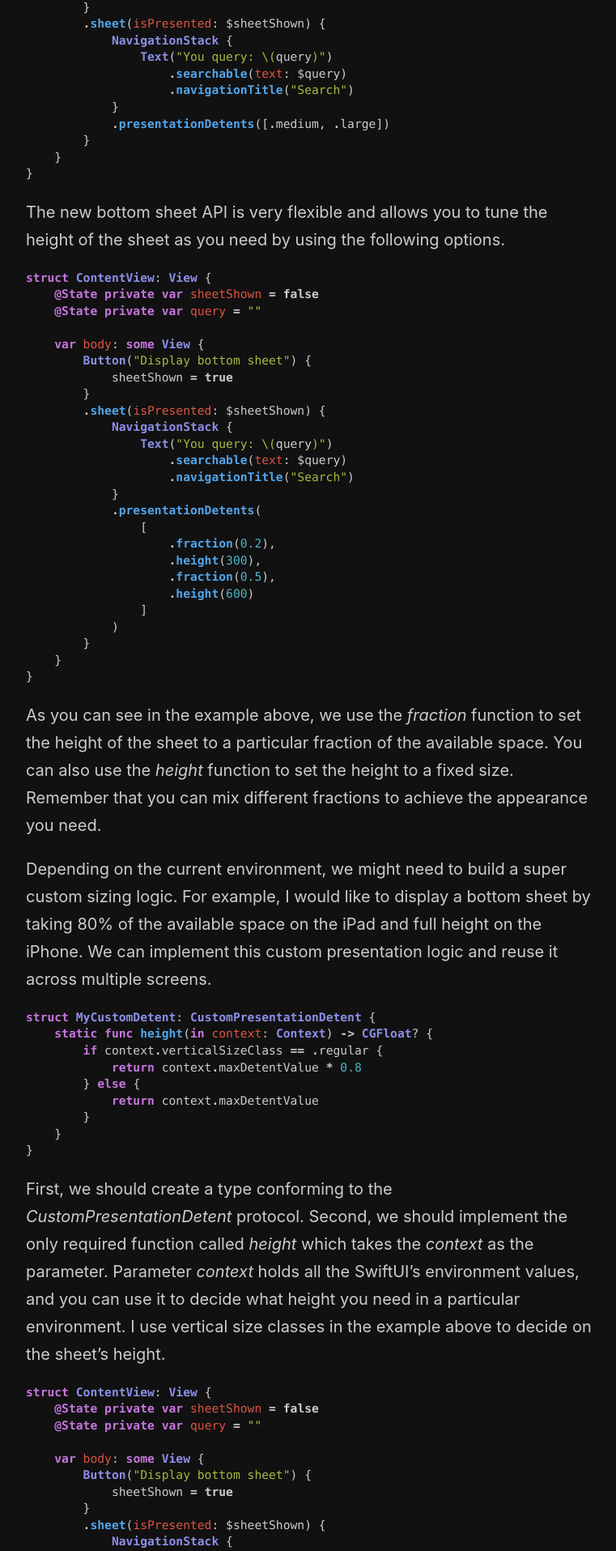
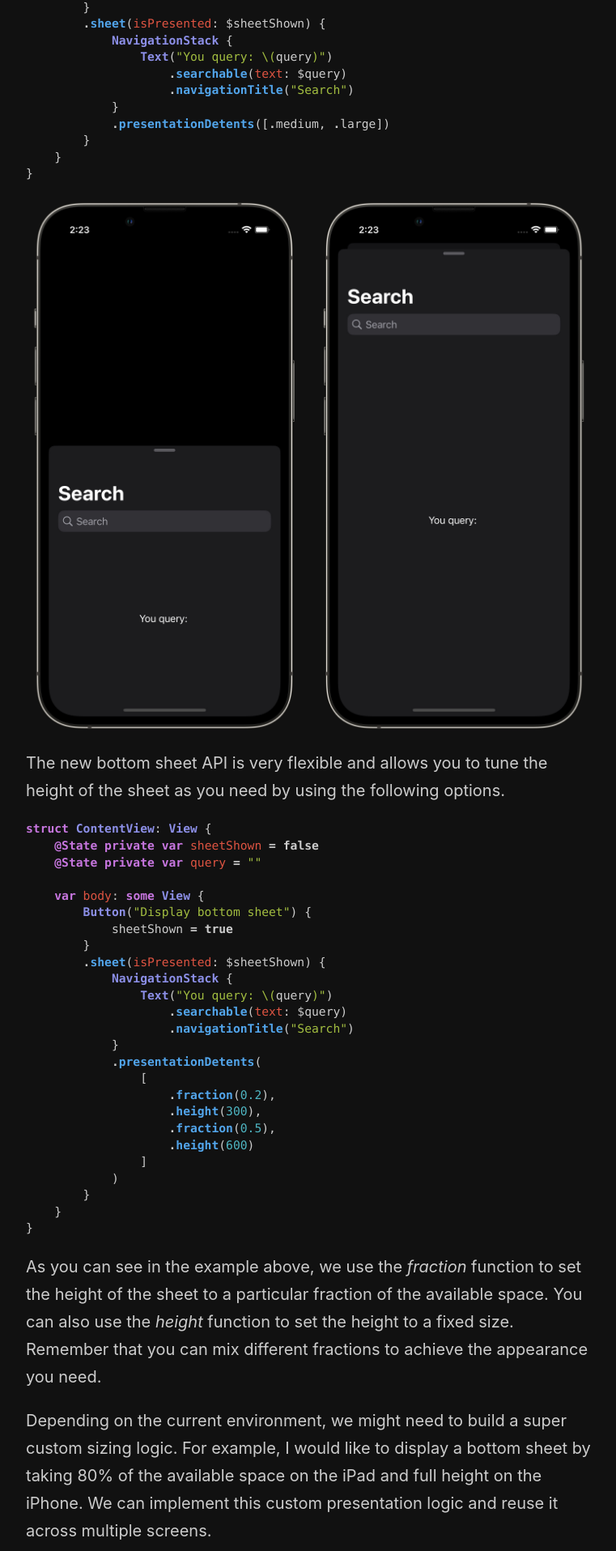
Before and after one commit to mecid/mecid.github.io, a Jekyll site: the page built from _posts/2022-07-19-bottom-sheet-api-in-swiftui.md, in a window 1280 px wide. Shown: the part 1312-3227 px from the top of the page at 81% size, without its empty margins (258-1019 px from the left). Built offline with Jekyll 4.4.1, drawn with Linux system fonts in a browser that asks for light colours.

Commit message:
image added to the bottom sheet post middle

````diff
--- a/_posts/2022-07-19-bottom-sheet-api-in-swiftui.md
+++ b/_posts/2022-07-19-bottom-sheet-api-in-swiftui.md
@@ -53,6 +53,8 @@ struct ContentView: View {
     }
 }
 ```
+
+![bottom-sheet](/public/new-bottom-sheet.png)
 
 The new bottom sheet API is very flexible and allows you to tune the height of the sheet as you need by using the following options.
 
````
